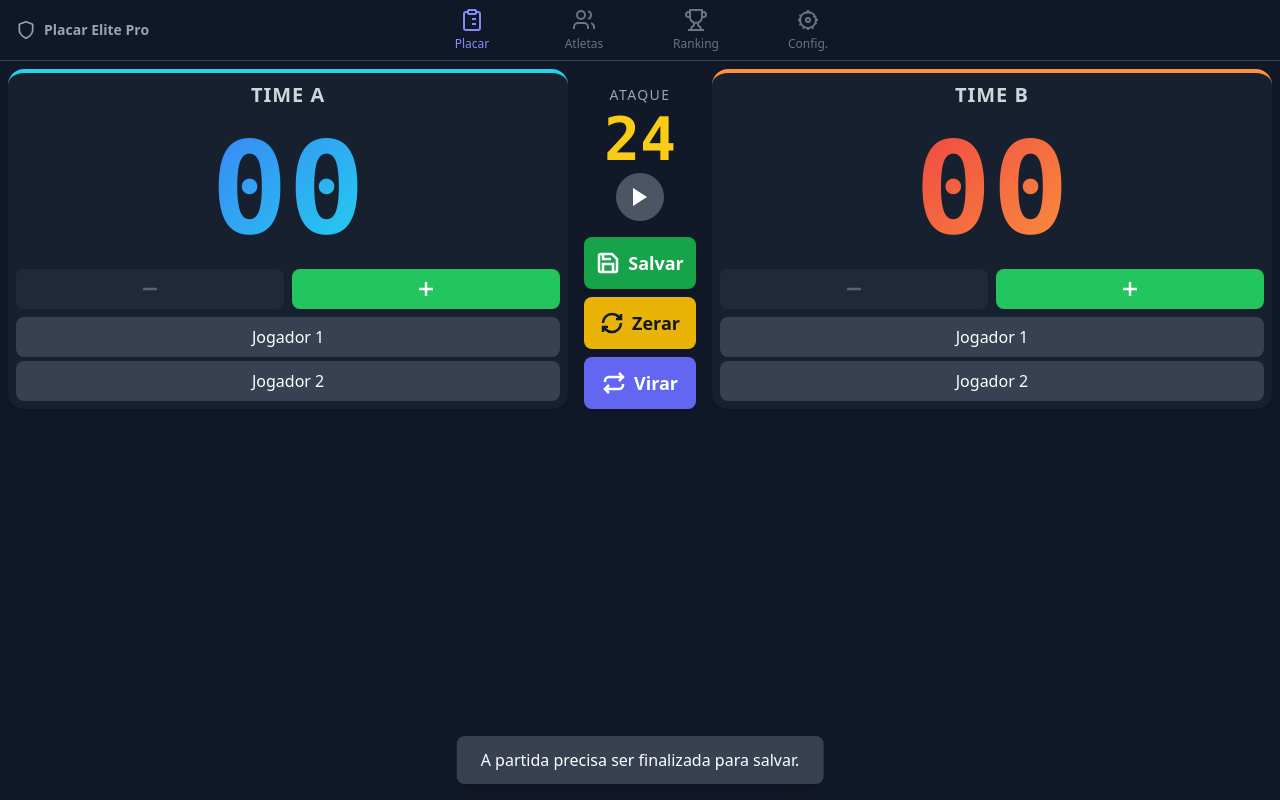
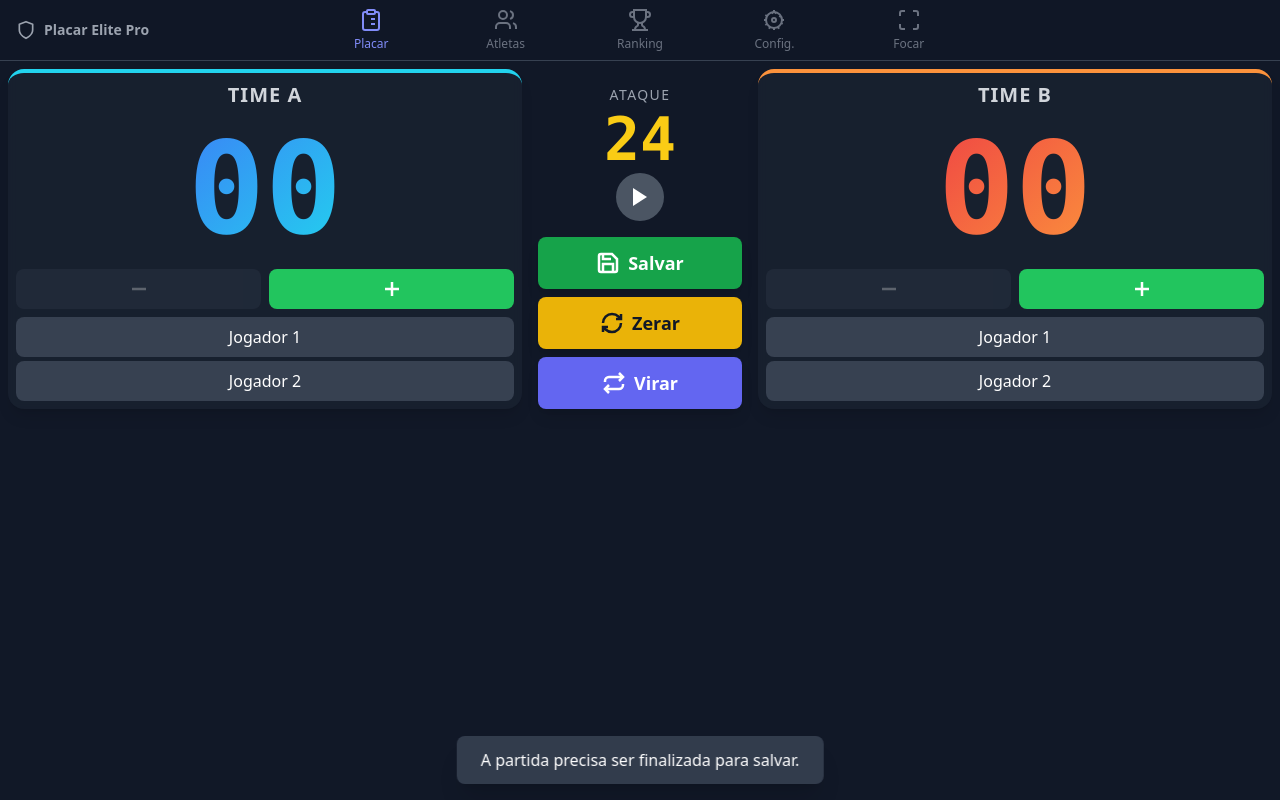
Before and after one commit to jjamesnt/placar_elite_pro, a React (Vite) app: page / in a window 1280 px wide. Both pictures are taken after a click on the button "Salvar". Built offline with nearby package versions, Linux system fonts and the light colour scheme.

Commit message:
Correção da sobreposição do contador na regressiva. Inserção de botão de tela cheia

```diff
--- a/components/Navigation.tsx
+++ b/components/Navigation.tsx
@@ -1,6 +1,6 @@
 
-import React from 'react';
-import { ClipboardListIcon, UsersIcon, TrophyIcon, CogIcon, ShieldIcon } from './icons';
+import React, { useState, useEffect } from 'react';
+import { ClipboardListIcon, UsersIcon, TrophyIcon, CogIcon, ShieldIcon, MaximizeIcon, MinimizeIcon } from './icons';
 
 export type View = 'placar' | 'atletas' | 'ranking' | 'config';
 
@@ -33,13 +33,33 @@ interface NavigationProps {
 }
 
 const Navigation: React.FC<NavigationProps> = ({ currentView, onNavigate }) => {
+  const [isFullscreen, setIsFullscreen] = useState(false);
+
+  useEffect(() => {
+    const handleFsChange = () => {
+      setIsFullscreen(!!document.fullscreenElement);
+    };
+    document.addEventListener('fullscreenchange', handleFsChange);
+    return () => document.removeEventListener('fullscreenchange', handleFsChange);
+  }, []);
+
+  const toggleFullscreen = () => {
+    if (!document.fullscreenElement) {
+      document.documentElement.requestFullscreen().catch(err => {
+        console.error(`Erro ao entrar em tela cheia: ${err.message}`);
+      });
+    } else {
+      document.exitFullscreen();
+    }
+  };
+
   return (
-    <header className="relative w-full bg-gray-900/80 backdrop-blur-sm border-b border-gray-700">
-      <div className="absolute top-1/2 left-4 -translate-y-1/2 flex items-center gap-2 text-gray-400 hidden sm:flex">
+    <header className="relative w-full bg-gray-900/80 backdrop-blur-sm border-b border-gray-700 z-50">
+      <div className="absolute top-1/2 left-4 -translate-y-1/2 flex items-center gap-2 text-gray-400 hidden lg:flex">
         <ShieldIcon />
         <h1 className="font-bold text-sm">Placar Elite Pro</h1>
       </div>
-      <nav className="max-w-md mx-auto flex justify-around items-center">
+      <nav className="max-w-2xl mx-auto flex justify-around items-center">
         <NavButton
           label="Placar"
           icon={<ClipboardListIcon />}
@@ -64,6 +84,14 @@ const Navigation: React.FC<NavigationProps> = ({ currentView, onNavigate }) => {
           isActive={currentView === 'config'}
           onClick={() => onNavigate('config')}
         />
+        <button
+          onClick={toggleFullscreen}
+          className="flex-1 flex flex-col items-center justify-center p-2 text-gray-500 hover:text-white transition-colors duration-200 transform active:scale-95"
+          title={isFullscreen ? "Sair da Tela Cheia" : "Tela Cheia"}
+        >
+          {isFullscreen ? <MinimizeIcon /> : <MaximizeIcon />}
+          <span className="text-xs font-medium mt-1">{isFullscreen ? "Sair" : "Focar"}</span>
+        </button>
       </nav>
     </header>
   );
--- a/components/icons.tsx
+++ b/components/icons.tsx
@@ -1,3 +1,4 @@
+
 import React from 'react';
 
 const iconProps = {
@@ -27,8 +28,14 @@ export const PauseIcon = () => (
     <svg xmlns="http://www.w3.org/2000/svg" viewBox="0 0 24 24" fill="currentColor" className="w-6 h-6"><rect x="6" y="4" width="4" height="16"></rect><rect x="14" y="4" width="4" height="16"></rect></svg>
 );
 
+export const MaximizeIcon = () => (
+  <svg xmlns="http://www.w3.org/2000/svg" viewBox="0 0 24 24" fill="none" stroke="currentColor" {...iconProps}><path d="M8 3H5a2 2 0 0 0-2 2v3"/><path d="M21 8V5a2 2 0 0 0-2-2h-3"/><path d="M3 16v3a2 2 0 0 0 2 2h3"/><path d="M16 21h3a2 2 0 0 0 2-2v-3"/></svg>
+);
 
-// Ícones de Navegação
+export const MinimizeIcon = () => (
+  <svg xmlns="http://www.w3.org/2000/svg" viewBox="0 0 24 24" fill="none" stroke="currentColor" {...iconProps}><path d="M8 3v3a2 2 0 0 1-2 2H3"/><path d="M21 8h-3a2 2 0 0 1-2-2V3"/><path d="M3 16h3a2 2 0 0 1 2 2v3"/><path d="M16 21v-3a2 2 0 0 1 2-2h3"/></svg>
+);
+
 export const ClipboardListIcon = () => (
     <svg xmlns="http://www.w3.org/2000/svg" viewBox="0 0 24 24" fill="none" stroke="currentColor" {...iconProps}><rect width="8" height="4" x="8" y="2" rx="1" ry="1" /><path d="M16 4h2a2 2 0 0 1 2 2v14a2 2 0 0 1-2 2H6a2 2 0 0 1-2-2V6a2 2 0 0 1 2-2h2" /><path d="M12 11h4" /><path d="M12 16h4" /><path d="M8 11h.01" /><path d="M8 16h.01" /></svg>
 );
--- a/views/Placar.tsx
+++ b/views/Placar.tsx
@@ -61,7 +61,7 @@ const Placar: React.FC<PlacarProps> = ({ allPlayers, onSaveGame, winScore, attac
     setter(prev => ({ ...prev, score: newScore }));
     playSound('point');
     vibrate(50);
-    attackTimer.reset(); // Zera o cronômetro, não inicia
+    attackTimer.reset();
   }, [playSound, vibrate, attackTimer, gameStartTime]);
 
   const handlePlayerSelect = useCallback((setter: React.Dispatch<React.SetStateAction<Team>>, player: Player, index: number) => {
@@ -140,8 +140,8 @@ const Placar: React.FC<PlacarProps> = ({ allPlayers, onSaveGame, winScore, attac
   const teamNameRight = isSidesSwitched ? 'Time A' : 'Time B';
 
   return (
-    <div className="h-full w-full p-1 sm:p-2 flex flex-col sm:flex-row gap-1 sm:gap-2 relative sm:items-start">
-      <div className="flex-1 min-h-0">
+    <div className="h-full w-full p-2 flex flex-col sm:flex-row sm:items-stretch sm:justify-between gap-2 relative">
+      <div className="flex-1 flex flex-col min-w-0">
         <ScoreCard
           teamName={teamNameLeft}
           teamData={teamLeft}
@@ -153,7 +153,7 @@ const Placar: React.FC<PlacarProps> = ({ allPlayers, onSaveGame, winScore, attac
         />
       </div>
 
-      <div className="w-full sm:w-auto sm:max-w-xs">
+      <div className="w-full sm:w-auto sm:min-w-[180px] lg:min-w-[220px] flex-shrink-0">
         <CenterConsole
           timeLeft={attackTimer.timeLeft}
           isTimerActive={attackTimer.isActive}
@@ -166,7 +166,7 @@ const Placar: React.FC<PlacarProps> = ({ allPlayers, onSaveGame, winScore, attac
         />
       </div>
 
-      <div className="flex-1 min-h-0">
+      <div className="flex-1 flex flex-col min-w-0">
         <ScoreCard
           teamName={teamNameRight}
           teamData={teamRight}
@@ -179,7 +179,7 @@ const Placar: React.FC<PlacarProps> = ({ allPlayers, onSaveGame, winScore, attac
       </div>
 
       {toastMessage && (
-        <div className="absolute bottom-4 left-1/2 -translate-x-1/2 bg-gray-700 text-white px-6 py-3 rounded-lg shadow-lg transition-opacity duration-300 z-50">
+        <div className="absolute bottom-4 left-1/2 -translate-x-1/2 bg-gray-700/90 text-white px-6 py-3 rounded-lg shadow-xl backdrop-blur-md z-50">
           {toastMessage}
         </div>
       )}
```
